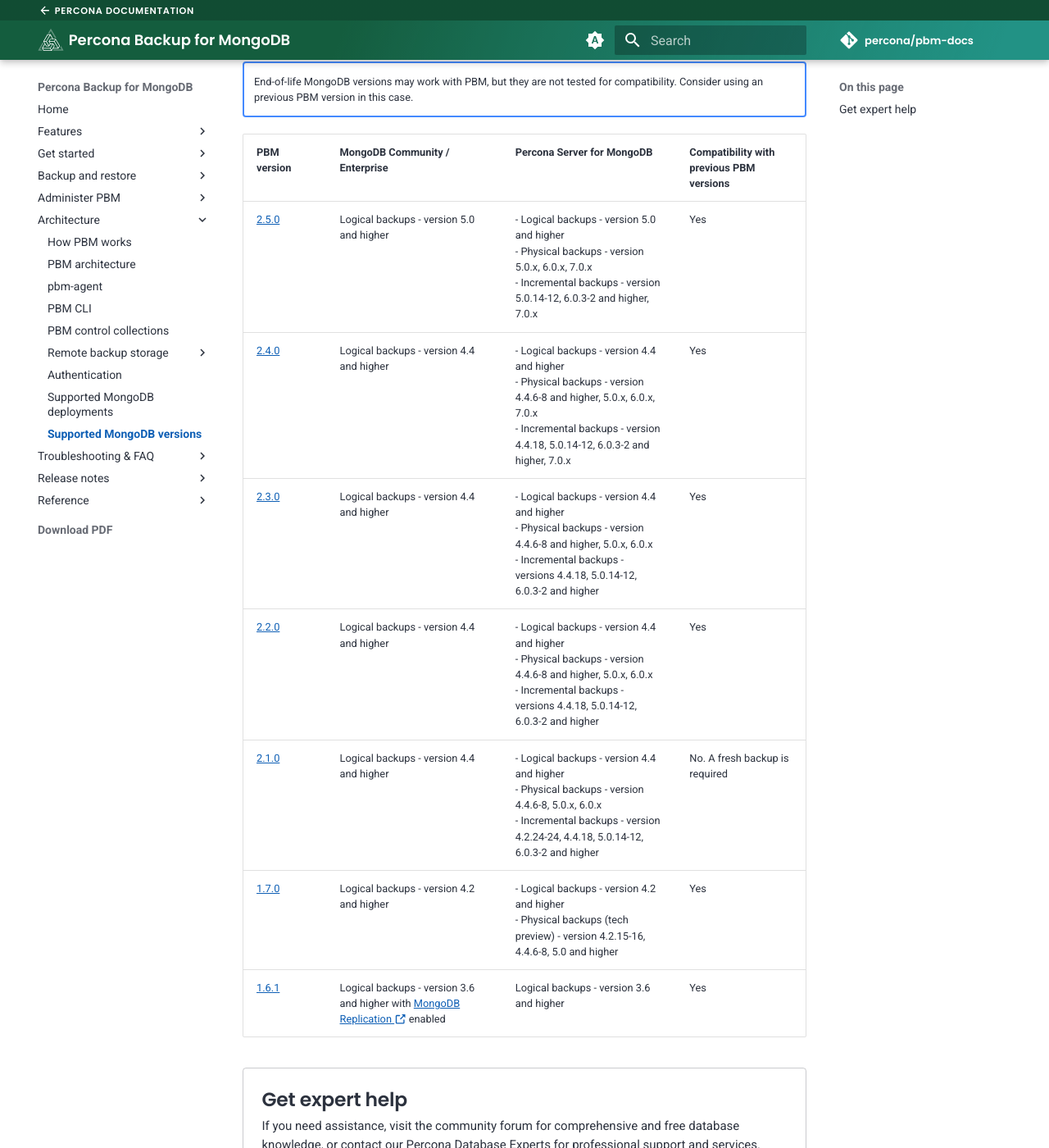
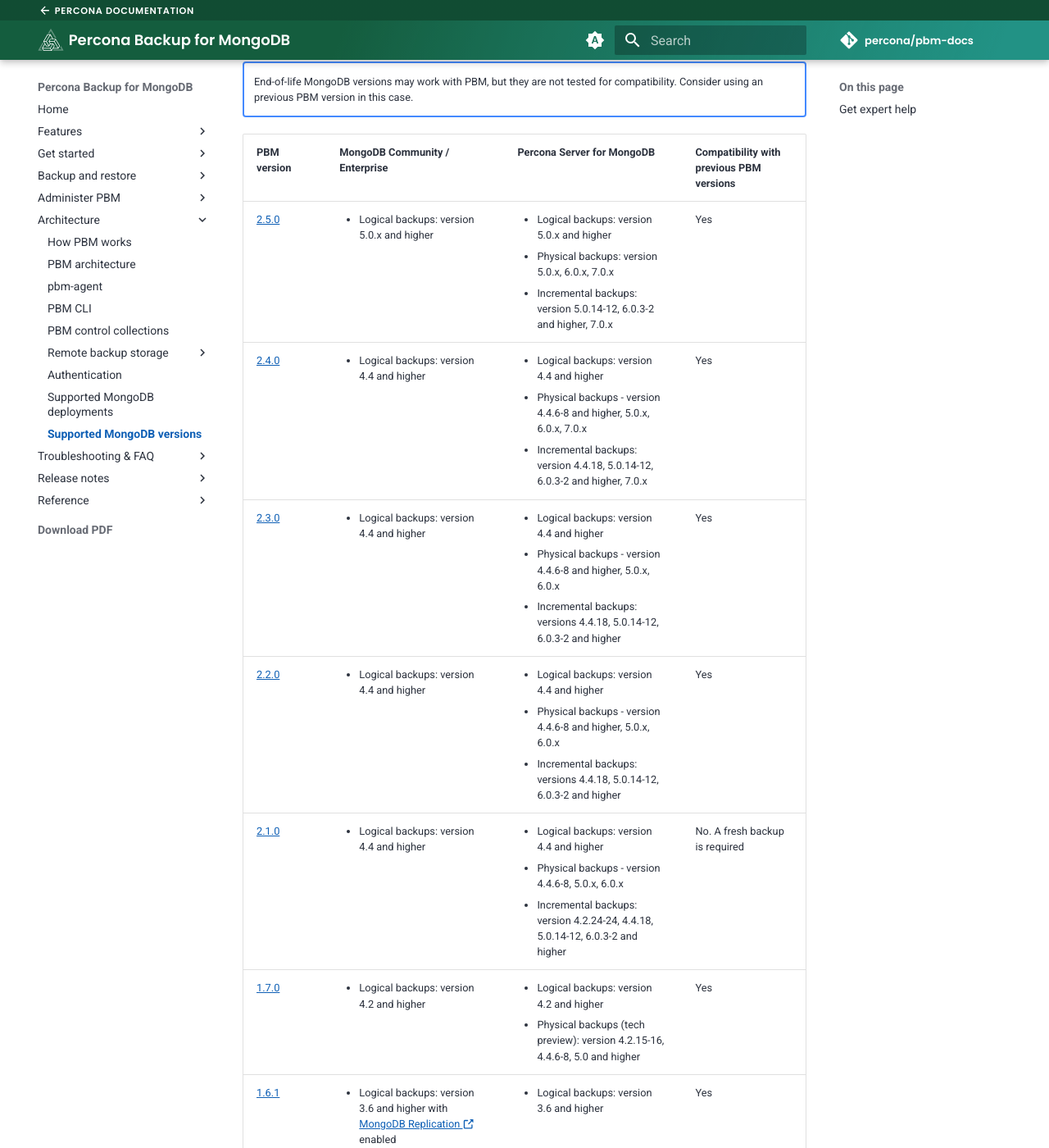
Before and after one commit to percona/pbm-docs, an MkDocs documentation site: the page built from docs/details/versions.md, in a window 1280 px wide and 1400 px high, scrolled down 287 px. Shown: the whole window at 82% size. Built offline with MkDocs 1.6.1 and Material for MkDocs 9.7.7, drawn with Linux system fonts in a browser that asks for light colours; nearby versions of some CDN libraries; comment, search, counter and statistics services are not loaded.

```diff
--- a/docs/details/versions.md
+++ b/docs/details/versions.md
@@ -14,10 +14,10 @@ The following table provides information about the supported MongoDB versions fo
 
 | PBM version | MongoDB Community / Enterprise | Percona Server for MongoDB|Compatibility with previous PBM versions|
 | ----------- |------------------------------- | ------------------------- |----------------------------------------|
-| [2.5.0](../release-notes/2.5.0.md) | Logical backups - version 5.0 and higher| - Logical backups - version 5.0 and higher <br> - Physical backups - version  5.0.x, 6.0.x, 7.0.x <br> - Incremental backups - version 5.0.14-12, 6.0.3-2 and higher, 7.0.x| Yes |
-| [2.4.0](../release-notes/2.4.0.md) | Logical backups - version 4.4 and higher| - Logical backups - version 4.4 and higher <br> - Physical backups - version 4.4.6-8 and higher, 5.0.x, 6.0.x, 7.0.x <br> - Incremental backups - version 4.4.18, 5.0.14-12, 6.0.3-2 and higher, 7.0.x| Yes |
-| [2.3.0](../release-notes/2.3.0.md) | Logical backups - version 4.4 and higher| - Logical backups - version 4.4 and higher <br> - Physical backups - version 4.4.6-8 and higher, 5.0.x, 6.0.x <br> - Incremental backups - versions 4.4.18, 5.0.14-12, 6.0.3-2 and higher| Yes |
-| [2.2.0](../release-notes/2.2.0.md) | Logical backups - version 4.4 and higher| - Logical backups - version 4.4 and higher <br> - Physical backups - version 4.4.6-8 and higher, 5.0.x, 6.0.x <br> - Incremental backups - versions 4.4.18, 5.0.14-12, 6.0.3-2 and higher| Yes |
-| [2.1.0](../release-notes/2.1.0.md) | Logical backups - version 4.4 and higher| - Logical backups - version 4.4 and higher <br> - Physical backups - version 4.4.6-8, 5.0.x, 6.0.x <br> - Incremental backups - version 4.2.24-24, 4.4.18, 5.0.14-12, 6.0.3-2 and higher| No. A fresh backup is required|
-| [1.7.0](../release-notes/1.7.0.md)              | Logical backups - version 4.2 and higher | - Logical backups - version 4.2 and higher <br> - Physical backups (tech preview) -  version 4.2.15-16, 4.4.6-8, 5.0 and higher | Yes
-| [1.6.1](../release-notes/1.6.1.md)              | Logical backups - version 3.6 and higher with [MongoDB Replication :octicons-link-external-16:](https://docs.mongodb.com/manual/replication/) enabled| Logical backups - version 3.6 and higher|Yes
+| [2.5.0](../release-notes/2.5.0.md) | <ul><li>Logical backups: version 5.0.x and higher</li></ul> | <ul><li>Logical backups: version 5.0.x and higher</li><li>Physical backups: version 5.0.x, 6.0.x, 7.0.x</li><li>Incremental backups: version 5.0.14-12, 6.0.3-2 and higher, 7.0.x</li></ul> | Yes |
+| [2.4.0](../release-notes/2.4.0.md) | <ul><li>Logical backups: version 4.4 and higher</li></ul> | <ul><li>Logical backups: version 4.4 and higher</li><li>Physical backups - version 4.4.6-8 and higher, 5.0.x, 6.0.x, 7.0.x</li><li>Incremental backups: version 4.4.18, 5.0.14-12, 6.0.3-2 and higher, 7.0.x</li></ul>| Yes |
+| [2.3.0](../release-notes/2.3.0.md) | <ul><li>Logical backups: version 4.4 and higher</li></ul> | <ul><li>Logical backups: version 4.4 and higher</li><li>Physical backups - version 4.4.6-8 and higher, 5.0.x, 6.0.x</li><li>Incremental backups: versions 4.4.18, 5.0.14-12, 6.0.3-2 and higher</li></ul>| Yes |
+| [2.2.0](../release-notes/2.2.0.md) | <ul><li>Logical backups: version 4.4 and higher</li></ul> | <ul><li>Logical backups: version 4.4 and higher</li><li>Physical backups - version 4.4.6-8 and higher, 5.0.x, 6.0.x</li><li>Incremental backups: versions 4.4.18, 5.0.14-12, 6.0.3-2 and higher</li></ul>| Yes |
+| [2.1.0](../release-notes/2.1.0.md) | <ul><li>Logical backups: version 4.4 and higher</li></ul> | <ul><li>Logical backups: version 4.4 and higher</li><li>Physical backups - version 4.4.6-8, 5.0.x, 6.0.x</li><li>Incremental backups: version 4.2.24-24, 4.4.18, 5.0.14-12, 6.0.3-2 and higher</li></ul>| No. A fresh backup is required|
+| [1.7.0](../release-notes/1.7.0.md) | <ul><li>Logical backups: version 4.2 and higher</li></ul> | <ul><li>Logical backups: version 4.2 and higher</li><li>Physical backups (tech preview): version 4.2.15-16, 4.4.6-8, 5.0 and higher</li></ul> | Yes
+| [1.6.1](../release-notes/1.6.1.md) | <ul><li>Logical backups: version 3.6 and higher with [MongoDB Replication :octicons-link-external-16:](https://docs.mongodb.com/manual/replication/) enabled</li></ul> | <ul><li>Logical backups: version 3.6 and higher</li></ul>|Yes
```
